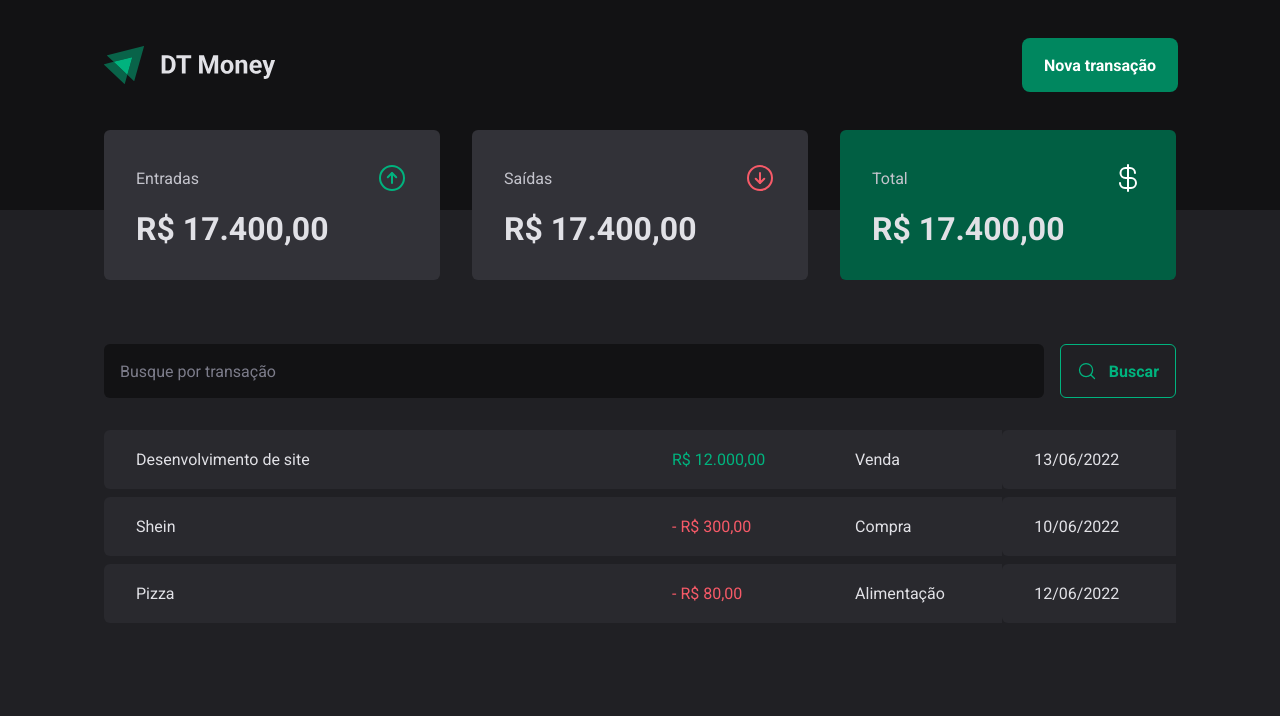
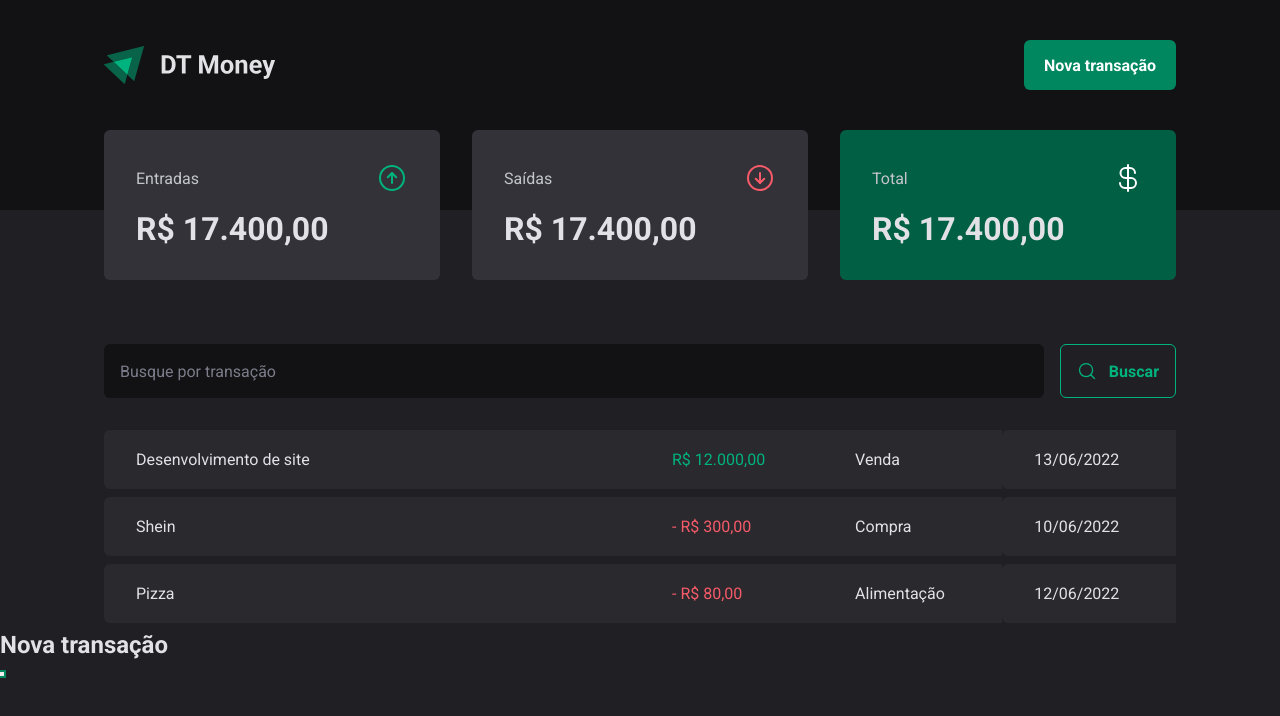
Before and after one commit to leticiar-io/dt-money-ignite, a React (Vite) app: page / in a window 1280 px wide. Both pictures are taken after a click on the button "Nova transação". Shown: the top 716 px of the page. Built offline with nearby package versions, Linux system fonts and the light colour scheme.

Commit message:
creating an accessible modal

```diff
--- a/package.json
+++ b/package.json
@@ -9,6 +9,7 @@
     "preview": "vite preview"
   },
   "dependencies": {
+    "@radix-ui/react-dialog": "^1.0.2",
     "phosphor-react": "^1.4.1",
     "react": "^18.2.0",
     "react-dom": "^18.2.0",
--- a/src/components/Header/index.tsx
+++ b/src/components/Header/index.tsx
@@ -1,14 +1,30 @@
 import { HeaderContainer, HeaderContent, NewTransactionButton } from "./styles";
-import logoImg from '../../assets/logo-name.svg'
+import logoImg from "../../assets/logo-name.svg";
+import * as Dialog from "@radix-ui/react-dialog";
 
 export function Header() {
-   return(
-      <HeaderContainer>
-         <HeaderContent>
-            <img src={logoImg} alt="" />
+  return (
+    <HeaderContainer>
+      <HeaderContent>
+        <img src={logoImg} alt="" />
 
+        <Dialog.Root>
+          {/*It's a context */}
+          <Dialog.Trigger asChild>
             <NewTransactionButton>Nova transação</NewTransactionButton>
-         </HeaderContent>
-      </HeaderContainer>
-   )
+          </Dialog.Trigger>
+
+          <Dialog.Portal>
+            <Dialog.Overlay />
+
+            <Dialog.Content>
+               <Dialog.Title>Nova transação</Dialog.Title>
+
+               <Dialog.Close />
+            </Dialog.Content>
+          </Dialog.Portal>
+        </Dialog.Root>
+      </HeaderContent>
+    </HeaderContainer>
+  );
 }
```
Also changed, not shown: 1 other file (tests, documents, lock files or other folders).
